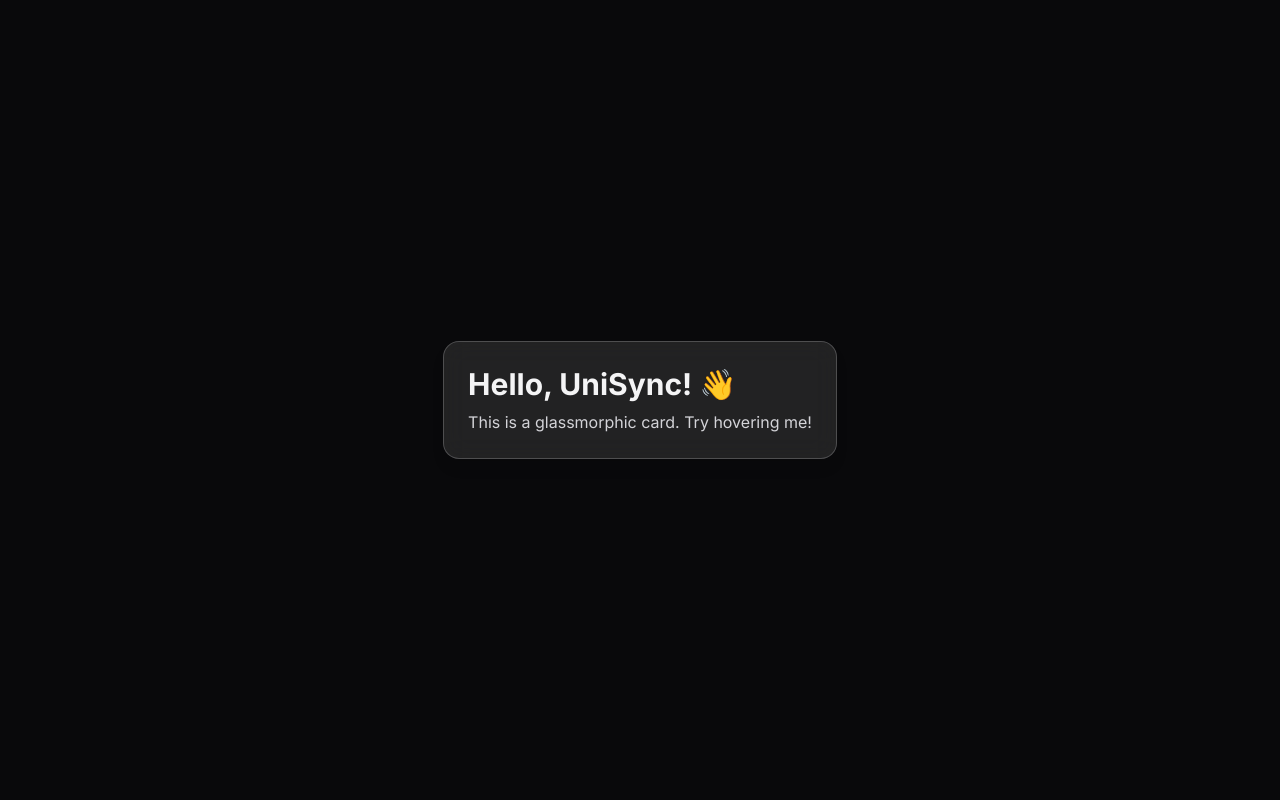
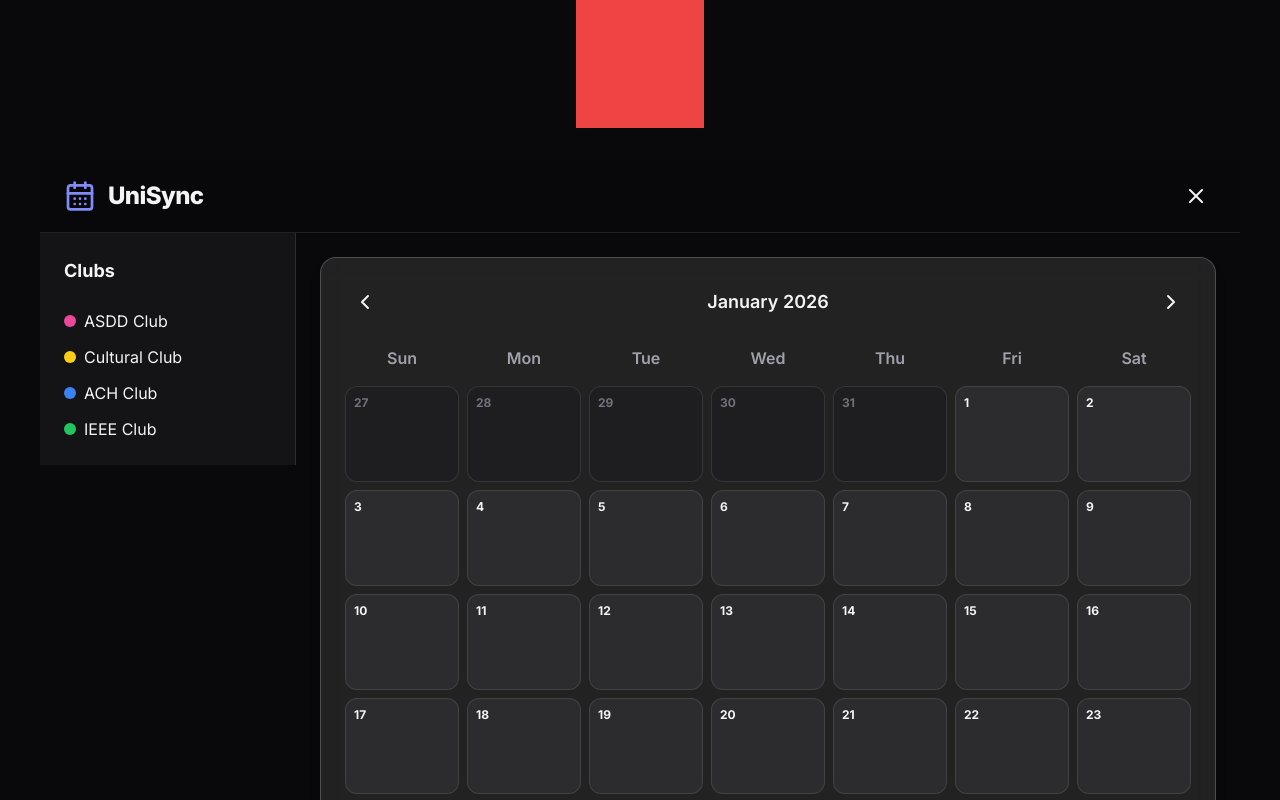
Before and after one commit to arandomjss/Unisync, a Next.js app: page / in a window 1280 px wide. Shown: the top 800 px of the page. Built offline with nearby package versions, Linux system fonts and the light colour scheme.

Commit message:
fixed the tailwind dependency by downgrading and made a calender mockup in dark mode

```diff
--- /dev/null
+++ b/app/HeroCalendarMock.tsx
@@ -0,0 +1,119 @@
+"use client"
+
+import GlassCard from '../components/GlassCard';
+import { CalendarDays, Menu, X, ChevronLeft, ChevronRight } from 'lucide-react';
+import { useState } from 'react';
+
+const clubs = [
+  { name: 'ASDD Club', color: 'bg-pink-500' },
+  { name: 'Cultural Club', color: 'bg-yellow-400' },
+  { name: 'ACH Club', color: 'bg-blue-500' },
+  { name: 'IEEE Club', color: 'bg-green-500' },
+];
+
+const mockEvents = [
+  { date: '2026-01-28', title: 'Open Mic Night', club: 'Cultural Club' },
+  { date: '2026-01-29', title: 'Tech Talk', club: 'IEEE Club' },
+  { date: '2026-01-30', title: 'Art Expo', club: 'ASDD Club' },
+  { date: '2026-01-31', title: 'Chess Tournament', club: 'ACH Club' },
+];
+
+function getClubColor(clubName: string) {
+  return clubs.find((c) => c.name === clubName)?.color || 'bg-zinc-500';
+}
+
+export default function HeroCalendarMock() {
+  const [sidebarOpen, setSidebarOpen] = useState(false);
+  const [showSidebar, setShowSidebar] = useState(true);
+
+  // Generate a static month grid (Sun-Sat, 5 weeks)
+  const days = Array.from({ length: 35 }, (_, i) => i - 2); // Start on Sun, Jan 28
+  const startDate = new Date('2026-01-28');
+  startDate.setDate(1 - startDate.getDay()); // Go to the previous Sunday
+
+  return (
+    <div className="min-h-screen bg-zinc-950 flex flex-col">
+      {/* Header */}
+      <header className="flex items-center justify-between px-6 py-4 border-b border-white/10 bg-zinc-950/80 backdrop-blur-md sticky top-0 z-20">
+        <div className="flex items-center gap-3">
+          <CalendarDays className="w-8 h-8 text-indigo-400" />
+          <span className="text-2xl font-extrabold tracking-tight">UniSync</span>
+        </div>
+        {/* Desktop sidebar toggle */}
+        <button
+          className="hidden md:block p-2 rounded-full hover:bg-white/10 transition"
+          onClick={() => setShowSidebar((v) => !v)}
+        >
+          {showSidebar ? <X /> : <Menu />}
+        </button>
+        {/* Mobile hamburger */}
+        <button
+          className="md:hidden p-2 rounded-full hover:bg-white/10 transition"
+          onClick={() => setSidebarOpen(true)}
+        >
+          <Menu />
+        </button>
+      </header>
+      <div className="flex-1 flex w-full">
+        {/* Sidebar */}
+        {(showSidebar || sidebarOpen) && (
+          <aside
+            className={`fixed md:static z-30 top-0 left-0 h-full w-64 bg-zinc-900/80 backdrop-blur-md border-r border-white/10 p-6 transition-transform duration-300 ${sidebarOpen ? 'translate-x-0' : 'md:translate-x-0 -translate-x-full md:translate-x-0'}`}
+          >
+            <div className="flex items-center justify-between mb-6">
+              <span className="font-bold text-lg">Clubs</span>
+              <button className="md:hidden p-1" onClick={() => setSidebarOpen(false)}><X /></button>
+            </div>
+            <ul className="space-y-3">
+              {clubs.map((club) => (
+                <li key={club.name} className="flex items-center gap-2">
+                  <span className={`w-3 h-3 rounded-full ${club.color}`}></span>
+                  <span className="text-zinc-100">{club.name}</span>
+                </li>
+              ))}
+            </ul>
+          </aside>
+        )}
+        {/* Main calendar area */}
+        <main className="flex-1 flex flex-col items-center justify-start p-6 md:ml-0 ml-0">
+          <GlassCard className="w-full max-w-4xl">
+            <div className="flex items-center justify-between mb-6">
+              <button className="p-2 rounded-full hover:bg-white/10 transition"><ChevronLeft /></button>
+              <span className="font-semibold text-lg">January 2026</span>
+              <button className="p-2 rounded-full hover:bg-white/10 transition"><ChevronRight /></button>
+            </div>
+            {/* Calendar grid */}
+            <div className="grid grid-cols-7 gap-2">
+              {["Sun","Mon","Tue","Wed","Thu","Fri","Sat"].map((d) => (
+                <div key={d} className="text-center text-zinc-400 font-semibold pb-2">{d}</div>
+              ))}
+              {days.map((offset, i) => {
+                const date = new Date(startDate);
+                date.setDate(startDate.getDate() + offset);
+                const day = date.getDate();
+                const isCurrentMonth = date.getMonth() === 0; // January
+                const events = mockEvents.filter(e => new Date(e.date).getDate() === day && isCurrentMonth);
+                return (
+                  <div
+                    key={i}
+                    className={`h-24 rounded-xl p-2 flex flex-col gap-1 border border-white/10 ${isCurrentMonth ? 'bg-white/5' : 'bg-zinc-900/30 text-zinc-500'} relative`}
+                  >
+                    <span className="text-xs font-bold mb-1">{day}</span>
+                    {events.map((event) => (
+                      <div
+                        key={event.title}
+                        className={`text-xs px-2 py-1 rounded-lg text-white font-semibold shadow ${getClubColor(event.club)}`}
+                      >
+                        {event.title}
+                      </div>
+                    ))}
+                  </div>
+                );
+              })}
+            </div>
+          </GlassCard>
+        </main>
+      </div>
+    </div>
+  );
+}
--- a/app/page.tsx
+++ b/app/page.tsx
@@ -1,12 +1,10 @@
-import GlassCard from '../components/GlassCard';
+import HeroCalendarMock from './HeroCalendarMock';
 
 export default function Home() {
   return (
-    <div className="min-h-screen flex items-center justify-center bg-zinc-950">
-      <GlassCard>
-        <h1 className="text-3xl font-bold mb-2">Hello, UniSync! 👋</h1>
-        <p className="text-zinc-300">This is a glassmorphic card. Try hovering me!</p>
-      </GlassCard>
-    </div>
+    <main className="min-h-screen flex flex-col items-center justify-center bg-zinc-950">
+      <div className="w-32 h-32 bg-red-500 mb-8" />
+      <HeroCalendarMock />
+    </main>
   );
 }
--- a/package.json
+++ b/package.json
@@ -6,11 +6,14 @@
   },
   "dependencies": {
     "@supabase/supabase-js": "^2.93.2",
+    "autoprefixer": "^10.4.23",
     "framer-motion": "^12.29.2",
     "lucide-react": "^0.563.0",
     "next": "^16.1.6",
+    "postcss": "^8.5.6",
     "react": "^19.2.4",
-    "react-dom": "^19.2.4"
+    "react-dom": "^19.2.4",
+    "tailwindcss": "^3.4.3"
   },
   "devDependencies": {
     "@types/react": "19.2.10",
--- /dev/null
+++ b/postcss.config.js
@@ -0,0 +1,6 @@
+module.exports = {
+  plugins: {
+    tailwindcss: {},
+    autoprefixer: {},
+  },
+};
```
Also changed, not shown: 1 other file (tests, documents, lock files or other folders).
